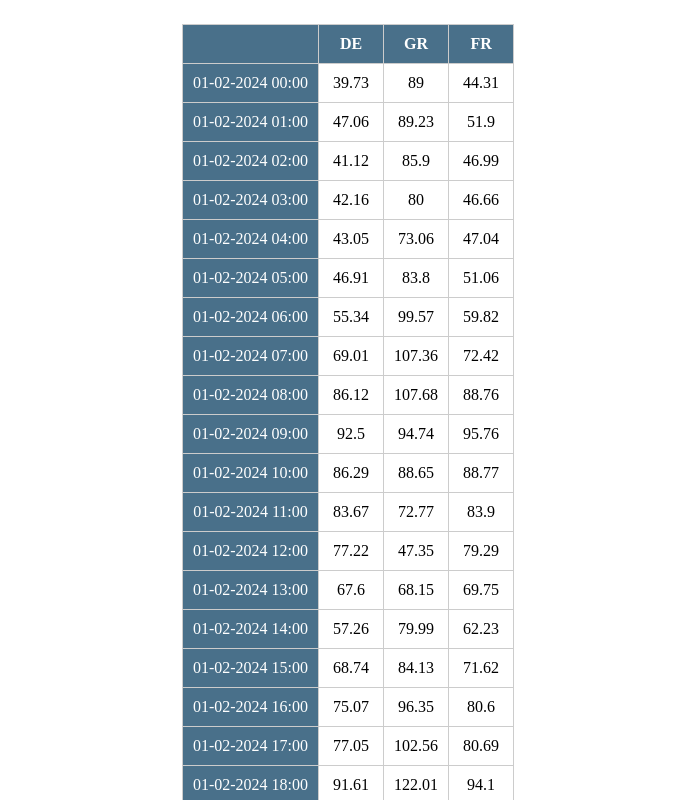
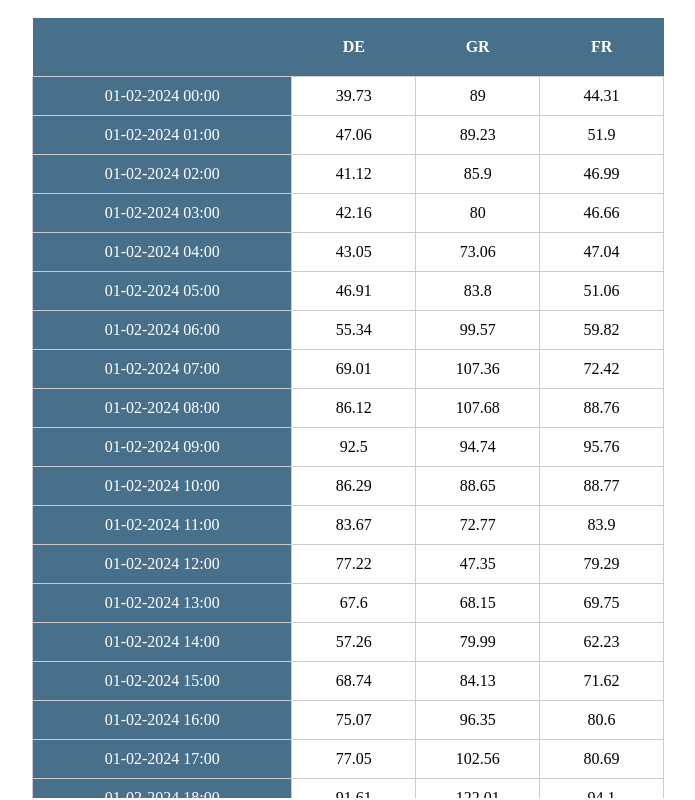
Before and after one commit to kyro3611/timeseries-project, a Vue app: page / in a window 1280 px wide. Shown: the top 800 px of the page, without its empty margins (292-987 px from the left). Built offline with nearby package versions, Linux system fonts and the light colour scheme.

Commit message:
sticky header first

```diff
--- a/src/components/MainTable.vue
+++ b/src/components/MainTable.vue
@@ -36,7 +36,6 @@
         fetch("/timeseries.json")
             .then(response => response.json())
             .then(json => {
-                // Add formattedDate to each item
                 this.data = json.map(item => ({
                     ...item,
                     formattedDate: this.formatDate(item.DateTime)
@@ -46,7 +45,6 @@
     },
     methods: {
         formatDate(date) {
-            // Format the DateTime using dayjs
             return dayjs(date).format('DD-MM-YYYY HH:mm');
         }
     }
@@ -58,18 +56,22 @@
     display: flex;
     justify-content: center;
     align-items: center;
+    width: 100%;
+    height: 100vh;
 }
 
 .table-container {
+    margin-top: 0;
+    height: calc(100vh - 20px); /* Adjust for padding/margins */
+    overflow-y: auto;
     overflow-x: auto;
-    overflow-y: auto;
-    padding: 16px;
+    width: 50%;
 }
 
 table {
+    top: 0;
     width: 100%;
     border-collapse: collapse;
-    border: 1px solid #ccc;
 }
 
 thead {
@@ -78,7 +80,6 @@
     z-index: 1000;
 }
 
-th,
 td {
     padding: 10px;
     border: 1px solid #ccc;
@@ -87,7 +88,10 @@
 }
 
 th {
-    background-color: #49708a;
+    position: sticky;
+    top: 0;
+    padding: 20px;
+    background-color: #49708a; /* Ensure background is visible when sticky */
     color: white;
 }
 
```
Also changed, not shown: src/components/HelloWorld.vue (deleted, +0 -58 lines).
